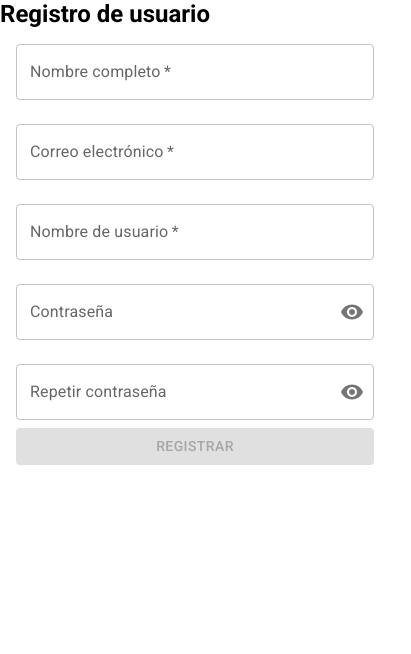
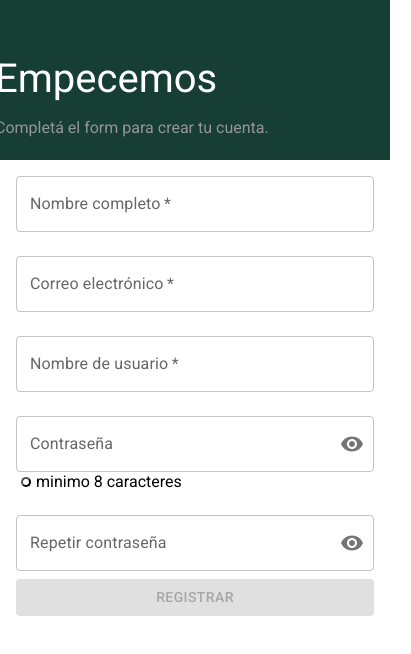
Before and after one commit to No-Country-simulation/s16-17-t-python-react, a React (Vite) app in the folder frontend/: page / in a window 390 px wide. Both pictures are taken after a click on the button "REGISTRARSE". Shown: the top 654 px of the page, 411 px wide, since content can reach past the window. Built offline with nearby package versions, Linux system fonts and the light colour scheme.

Commit message:
correcion de experencia de usuario mobile first register

```diff
--- a/frontend/src/components/Register/Register.jsx
+++ b/frontend/src/components/Register/Register.jsx
@@ -46,8 +46,10 @@ export const RegisterComponente = () => {
 	const [password, setPassword] = useState('')
 	const [confirmPassword, setConfirmPassword] = useState('')
 	const [error, setError] = useState('')
-	const [showButtonRegister, setshowButtonRegister] = useState(false)
+	// estos estados todavia no funcionan automaticamente, pero si manualmente
+	const [showButtonRegister, setActiveButtonRegister] = useState(false)
 	const [ValidPasswordIcon, setValidPasswordIcon] = useState(false)
+	const [correctCharactert, setcorrectCharactert] = useState(false)
 	const handleClickShowPassword = () => setShowPassword((show) => !show)
 	const handleClickShowConfirmPassword = () =>
 		setShowConfirmPassword((show) => !show)
@@ -99,6 +101,8 @@ export const RegisterComponente = () => {
 			)
 			toast.error("Fallo en el registro")
 			return
+		} else {
+			setActiveButtonRegister(true)
 		}
 
 		const hasUpperCase = /[A-Z]/.test(password)
@@ -111,20 +115,35 @@ export const RegisterComponente = () => {
 			setError(
 				'La contraseña debe contener mayúsculas, minúsculas, números y caracteres especiales.'
 			)
+			setActiveButtonRegister(false)
 			return
+		} else {
+			setValidPasswordIcon(true)
+			setcorrectCharactert(true)
+			setActiveButtonRegister(true)
+			console.log({
+				showButton: showButtonRegister,
+				validPassword:
+					ValidPasswordIcon,
+				goodCharacters:
+					correctCharactert
+			})
 		}
+
 
 		if (password !== confirmPassword) {
 			toast.error("Fallo en el registro")
 			setError('Las contraseñas no coinciden.')
+			setActiveButtonRegister(false)
 			return
 		} else {
-			setValidPasswordIcon(true)
+			setActiveButtonRegister(true)
 		}
 
+		// setValidPasswordIcon(true)
+		// setActiveButtonRegister(true)
 		// Aquí iría el código para registrar al usuario si el correo electrónico está disponible.
 		console.log('Registrando usuario:', { name, email, username })
-		setshowButtonRegister(true)
 		setError('')
 		// Reiniciar el formulario
 		setName('')
@@ -133,14 +152,54 @@ export const RegisterComponente = () => {
 		setPassword('')
 		setConfirmPassword('')
 		toast.success('Registro exitosa!')
+
 		// toast.error('Registro erroneo')
 
 	}
-	const { section_form, div_iconSuccesPassword, form_password , formstyles} = styles
+	const { section_form,
+		div_iconSuccesPassword,
+		form_password,
+		formstyles,
+		div__button_password,
+		div_button_password_styles_nice,
+		div_button_password_styles_none,
+		section_title,
+		section_title_b,
+		section_div_title,
+		div_title_p
+	} = styles
 
+	// const correctCharPassword = [
+	// 	{
+	// 		id: 1,
+	// 		bool: false,
+	// 		firts: "minimo 8 caracteres"
+	// 	},
+	// 	{
+	// 		id: 2,
+	// 		bool: false,
+	// 		firts: "minimo 1 mayuscula"
+	// 	},
+	// 	{
+	// 		id: 3,
+	// 		bool: false,
+	// 		firts: "minimo 8 caracteres"
+	// 	},
+	// 	{
+	// 		id: 4,
+	// 		bool: false,
+	// 		firts: "minimo 8 caracteres"
+	// 	},
+	// ]
 	return (
 		<>
-			<h2>Registro de usuario</h2>
+			<section className={section_title}>
+				<div className={section_div_title}>
+
+					<p className={section_title_b}>Empecemos</p>
+					<p className={div_title_p}>Completá el form para crear tu cuenta.</p>
+				</div>
+			</section>
 			<section className={section_form}	>
 
 				<TextField
@@ -177,7 +236,9 @@ export const RegisterComponente = () => {
 						// sx={{ w: '100%' }}
 						variant="outlined"
 						fullWidth
+						color='success'
 						margin="normal"
+
 					>
 						<InputLabel htmlFor="outlined-adornment-password">
 							Contraseña
@@ -185,6 +246,7 @@ export const RegisterComponente = () => {
 						<OutlinedInput
 							id="outlined-adornment-password"
 							type={showPassword ? 'text' : 'password'}
+
 							value={password}
 							onChange={(e) => setPassword(e.target.value)}
 							endAdornment={
@@ -211,13 +273,20 @@ export const RegisterComponente = () => {
 								Valida
 							</div>
 						}
+
+						<div className={div__button_password}>
+							<button className={`${!correctCharactert ? div_button_password_styles_none : div_button_password_styles_nice}  `}	>
+							</button>
+							<p>minimo 8 caracteres</p>
+						</div>
 					</FormControl>
 					<FormControl
-					className={formstyles}
+						className={formstyles}
 						// sx={{ m: 1, width: '100%' }}
 						variant="outlined"
 						fullWidth
 						margin="normal"
+
 					>
 						<InputLabel htmlFor="outlined-adornment-confirm-password">
 							Repetir contraseña
--- a/frontend/src/components/Register/Register.module.css
+++ b/frontend/src/components/Register/Register.module.css
@@ -12,9 +12,59 @@
 	flex-direction: column;
 	width: 100%;
 	justify-content: center;
+
 }
 /* Testeo de funcionamiento componente material ui */
 .formstyles:focus {
 	color: rgb(72, 183, 13);
 	background-color: #54c032;
+
 }
+.div__button_password{
+	padding:0 5px;
+	display: flex;
+	align-items: center;
+	gap: 5px;
+	.div_button_password_styles_nice{
+		height: 10px;
+		width: 10px;
+		border-radius: 100%;
+		background-color: rgb(72, 183, 13);
+	}
+	.div_button_password_styles_none{
+		height: 10px;
+		width: 10px;
+		border-radius: 100%;
+		background-color: rgba(73, 183, 13, 0);
+
+	}
+}
+.section_title{
+	height: 19vh;
+	display: grid;
+	place-content: center;
+	background-color: #163E32;
+	width: 100%;
+}
+.section_div_title{
+	position: relative;
+	top: 1rem;
+	display: flex;
+	flex-direction: column;
+	gap: 1rem;
+	padding: 1rem;
+}
+.section_div_title>*{
+	width: 70vw;
+}
+.section_title_b{
+	display: flex;
+	font-size: 2.5rem;
+	justify-content: flex-start;
+	color: white;
+}
+.div_title_p{
+	min-width: 400px;
+	color: #959595;
+	font-size: 1rem;
+}
--- a/frontend/src/pages/Register.module.css
+++ b/frontend/src/pages/Register.module.css
@@ -15,8 +15,11 @@
 }
 
 .buttonFirst {
-    height: 40px;
+    height: 50px;
     width: 90%;
+    display: flex;
+    align-items: center;
+    gap: 1rem;
     background-color: #25a015;
 }
 
```
